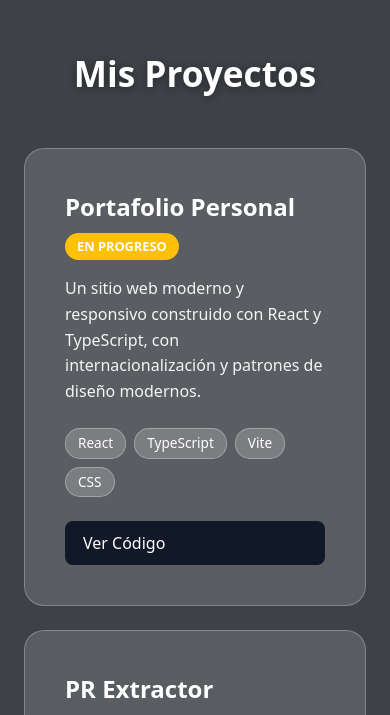
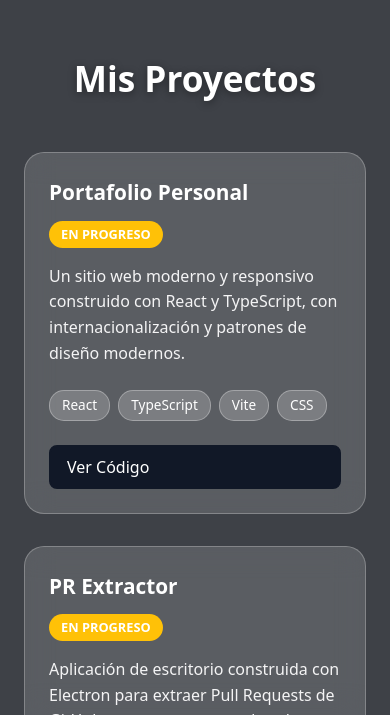
Before and after one commit to Mega-Barto/Mega-Barto.github.io, a React (Vite) app: page / in a window 390 px wide. Shown: the part 3175-3890 px from the top of the page. Built offline with nearby package versions, Linux system fonts and the light colour scheme.

Commit message:
style: Adjust font sizes and spacing for improved readability across sections

```diff
--- a/src/components/sections/CertificatesSection/CertificatesSection.css
+++ b/src/components/sections/CertificatesSection/CertificatesSection.css
@@ -144,7 +144,7 @@
   }
 
   .certificate-title {
-    font-size: 1.2rem;
+    font-size: 1.3rem;
   }
 
   .verification-code {
--- a/src/components/sections/EventsSection/EventsSection.css
+++ b/src/components/sections/EventsSection/EventsSection.css
@@ -17,7 +17,7 @@
 
 .events-grid {
   display: grid;
-  grid-template-columns: repeat(auto-fit, minmax(400px, 1fr));
+  grid-template-columns: repeat(auto-fit, minmax(350px, 1fr));
   gap: 2.5rem;
   margin-top: 4rem;
   margin-bottom: 2rem;
@@ -174,7 +174,7 @@
   }
 
   .event-title {
-    font-size: 1.2rem;
+    font-size: 1.3rem;
   }
 
   .section-description {
--- a/src/components/sections/ProjectsSection/ProjectsSection.css
+++ b/src/components/sections/ProjectsSection/ProjectsSection.css
@@ -131,8 +131,8 @@
 
   .projects-grid {
     grid-template-columns: 1fr;
-    gap: 1.5rem;
-    margin-top: 2rem;
+    gap: 2rem;
+    margin-top: 3rem;
   }
 
   .container {
@@ -141,7 +141,7 @@
 
   .project-header {
     flex-direction: column;
-    gap: 0.5rem;
+    gap: 0.75rem;
   }
 
   .project-links {
@@ -154,3 +154,13 @@
     text-shadow: 0 2px 8px rgba(0, 0, 0, 0.4);
   }
 }
+
+@media (max-width: 480px) {
+  .project-card {
+    padding: 1.5rem;
+  }
+
+  .project-title {
+    font-size: 1.3rem;
+  }
+}
--- a/src/components/sections/WorkExperienceSection/WorkExperienceSection.css
+++ b/src/components/sections/WorkExperienceSection/WorkExperienceSection.css
@@ -163,7 +163,7 @@
   }
 
   .work-title {
-    font-size: 1.2rem;
+    font-size: 1.3rem;
   }
 
   .work-info {
```
